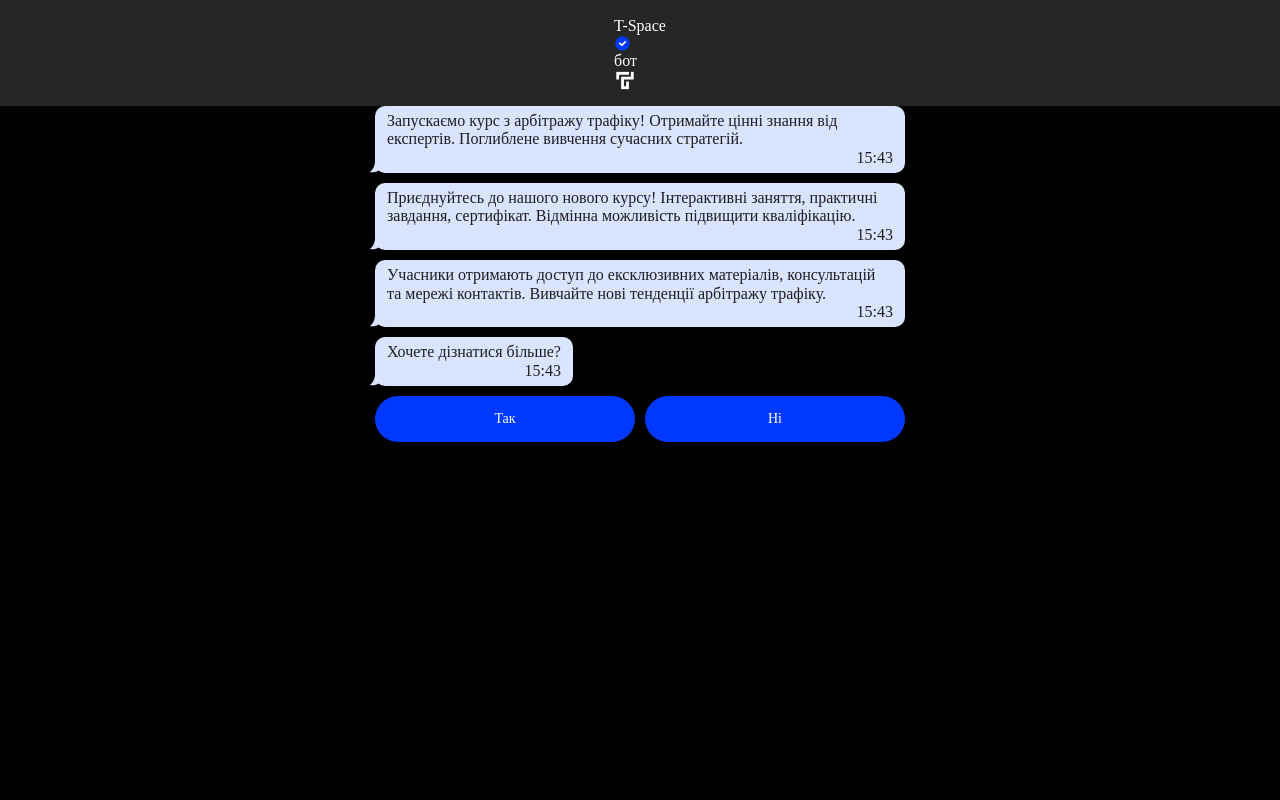
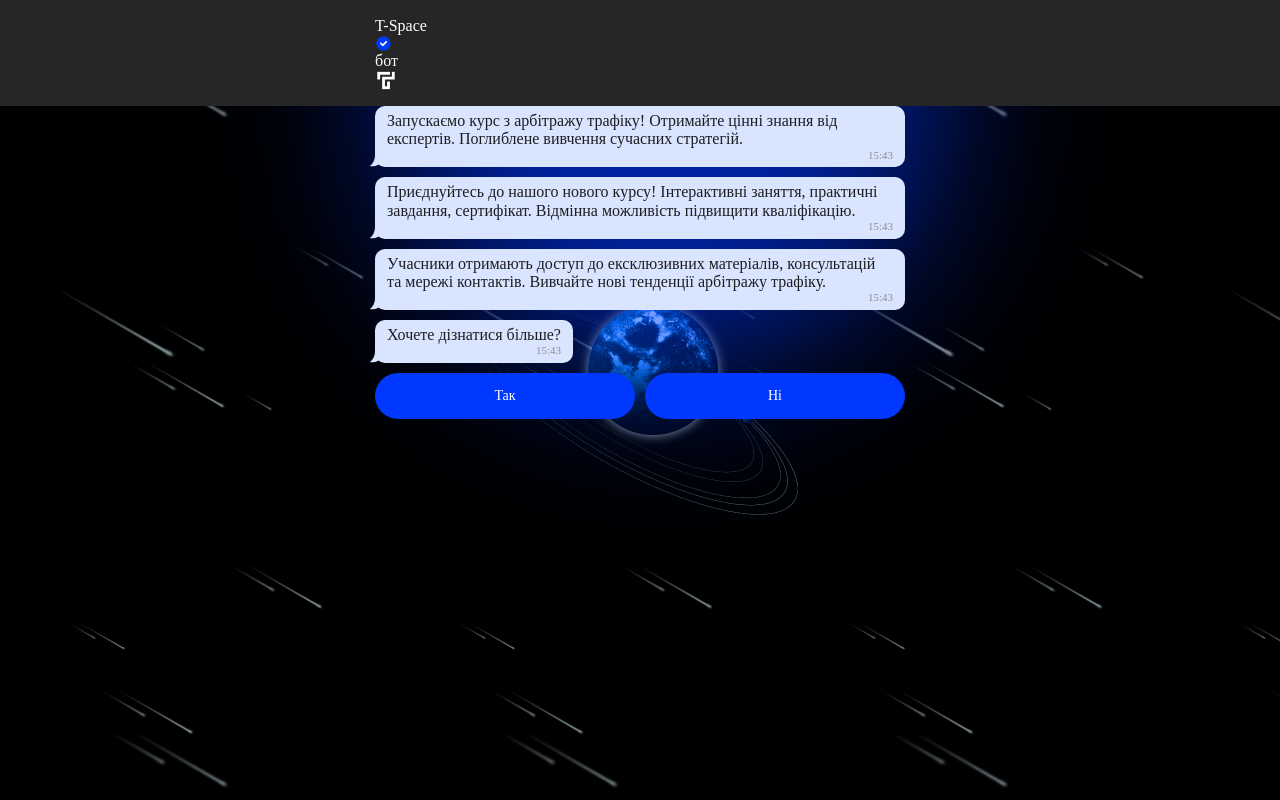
Before and after one commit to DmytroPrymachenko/project-T-Space, a website built with Vite: page index.html in a window 1280 px wide. Built offline with nearby package versions, Linux system fonts and the light colour scheme.

Commit message:
background  settings

```diff
--- a/index.html
+++ b/index.html
@@ -5,9 +5,15 @@
     <meta name="viewport" content="width=device-width, initial-scale=1.0" />
     <title>Vite App</title>
     <link rel="stylesheet" href="./src/style/style.css" />
+    <link rel="stylesheet" href="./src/style/blur.css" />
   </head>
   <body>
-    <div></div>
+    <div class="container background">
+      <div class="background__planet"></div>
+      <div class="background-blur">
+        <div class="background-blur__pulse"></div>
+      </div>
+    </div>
     <header class="chat__header">
       <div class="container">
         <div>
--- a/src/js/render.js
+++ b/src/js/render.js
@@ -52,8 +52,9 @@
     chatMessage.classList.add("answer");
     chatMessage.innerHTML = `<div class="chat__message">
     <p>${message}</p>
-    ${currentTime()}
-    ${tailChat}
+    <div class="answer__time">${currentTime()}
+    ${tailChat}</div>
+
     </div>
   `;
     chatContainer.appendChild(chatMessage);
--- /dev/null
+++ b/src/style/blur.css
@@ -0,0 +1,49 @@
+.background-blur__pulse {
+  overflow: hidden;
+  width: 500px;
+  height: 500px;
+  background-color: rgba(0, 56, 255, 0.5);
+  filter: blur(70px);
+  position: relative;
+  border-radius: 50%;
+  animation: pulse 3s infinite;
+  transition: transform 0.3s ease-in-out, box-shadow 0.3s ease-in-out;
+  box-shadow: 0 0 150px rgba(0, 56, 255, 0.7);
+}
+
+.background-blur__pulse::before {
+  overflow: hidden;
+  content: "";
+  position: absolute;
+  top: 50%;
+  left: 50%;
+  width: 100%;
+  height: 100%;
+  background-color: rgba(0, 56, 255, 0.5);
+  filter: blur(70px);
+  border-radius: 50%;
+  transform: translate(-50%, -50%);
+  opacity: 0.6;
+  transition: opacity 0.3s ease-in-out;
+}
+
+.background-blur__pulse:hover {
+  transform: scale(1.2);
+  box-shadow: 0 0 200px rgba(0, 56, 255, 0.9);
+}
+
+.background-blur__pulse:hover::before {
+  opacity: 0.8;
+}
+
+/* @keyframes pulse {
+  0%,
+  100% {
+    transform: scale(1);
+    box-shadow: 0 0 150px rgba(0, 56, 255, 0.7);
+  }
+  50% {
+    transform: scale(1.1);
+    box-shadow: 0 0 200px rgba(0, 56, 255, 0.9);
+  }
+} */
--- a/src/style/style.css
+++ b/src/style/style.css
@@ -1,9 +1,15 @@
 @import "modern-normalize/modern-normalize.css";
 
 body {
+  width: 100%;
+
+  background-image: url(../../images/stars.png);
+  background-repeat: repeat;
+
+  background-position: center;
   background-color: #000000;
   color: #1d1e21;
-  font-family: Gilroy;
+  font-family: "Times New Roman", Times, serif;
   font-size: 16px;
   font-weight: 400;
   display: flex;
@@ -48,6 +54,8 @@
   outline: none;
 }
 .container {
+  width: 100%;
+  height: 100%;
   max-width: 550px;
   padding: 0px 10px;
 }
@@ -83,6 +91,7 @@
   transform: translateX(0);
 }
 .chat__message {
+  min-width: 60px;
   position: relative;
   border-radius: 10px;
   padding: 6px 12px;
@@ -98,6 +107,10 @@
 .chat__time {
   display: flex;
   justify-content: flex-end;
+  font-weight: 400;
+  font-size: 11px;
+
+  color: #8e8e93;
 }
 
 /* .message__animation {
@@ -118,7 +131,8 @@
 
 .answer .tail {
   transform: scaleX(-1);
-  left: 48px;
+  bottom: -50%;
+  left: 100%;
 }
 .chat__message {
   opacity: 0;
@@ -128,3 +142,26 @@
 .chat__message.visible {
   opacity: 1;
 }
+.background {
+  position: absolute;
+  z-index: -99;
+}
+.background-blur {
+  position: absolute;
+
+  top: -20%;
+  right: 1px;
+  bottom: 0;
+}
+.background__planet {
+  width: 100%;
+  height: 100%;
+  background-repeat: no-repeat;
+
+  background-position: center;
+  background-image: url(../../images/planet.jpg);
+}
+
+.answer__time {
+  position: relative;
+}
```
Also changed, not shown: images/planet.jpg (added), images/stars.png (added).
